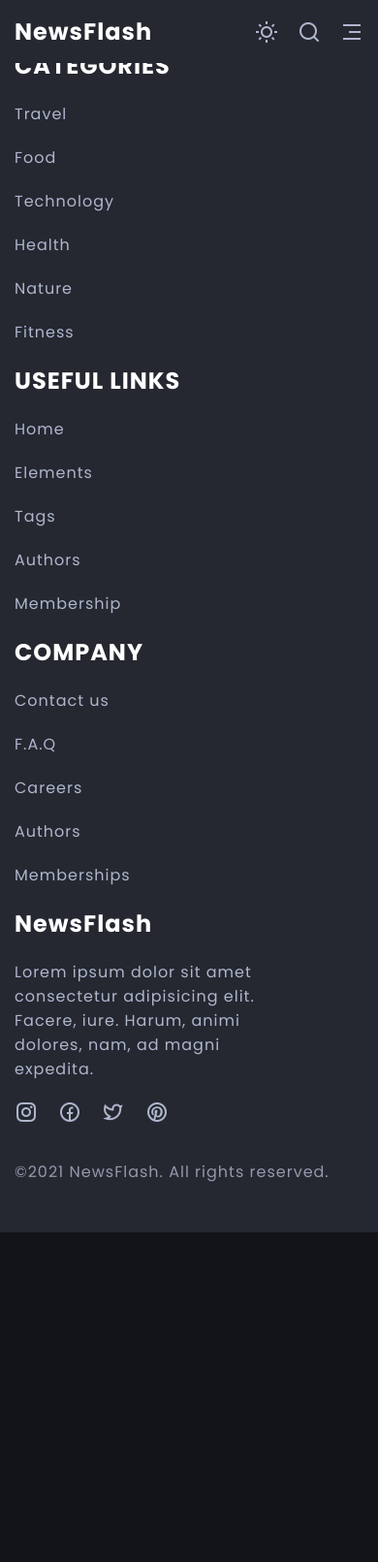
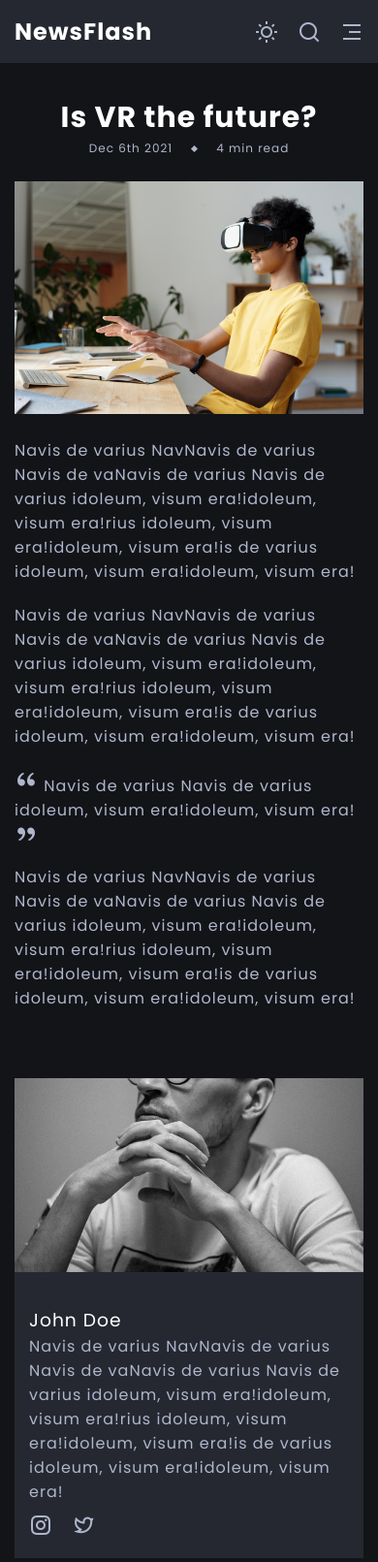
Before and after one commit to kabir0x23/NewsFlash, a plain HTML site: page post.html in a window 390 px wide. Shown: the top 1611 px of the page at 97% size. Before the commit the page ends 1271 px from the top, so only its background shows below. Drawn offline with nearby package versions, Linux system fonts and the light colour scheme.

Commit message:
blog-post

```diff
--- a/assets/css/main.css
+++ b/assets/css/main.css
@@ -586,7 +586,7 @@ body.light-theme {
 }
 
 /* Footer */
-.footer{
+.footer {
     background-color: var(--secondary-background-color);
 }
 
@@ -613,7 +613,7 @@ body.light-theme {
     opacity: .8;
 }
 
-.footer-list{
+.footer-list {
     flex-direction: column;
     align-items: flex-start;
 }
@@ -625,23 +625,102 @@ body.light-theme {
 }
 
 
-
 /* Scrollbar styles */
-::-webkit-scrollbar{
+::-webkit-scrollbar {
     width: 1rem;
 }
 
-::-webkit-scrollbar-track{
+::-webkit-scrollbar-track {
     background-color: #f1f1f1;
 }
-::-webkit-scrollbar-thumb{
+
+::-webkit-scrollbar-thumb {
     background-color: #3f4254;
 }
-::-webkit-scrollbar-thumb:hover{
+
+::-webkit-scrollbar-thumb:hover {
     background-color: #2e303b;
 }
 
 
 /* Blog post */
+.blog-post {
+    padding-bottom: 5rem;
+}
+
+.blog-post-data {
+    display: flex;
+    flex-direction: column;
+    align-items: center;
+    text-align: center;
+    padding-block: 2.5rem;
+}
+
+.blog-post-title {
+    font-size: clamp(3rem, 5vw, 6rem);
+}
+
+.blog-post-data .article-data {
+    margin-bottom: 2.5rem;
+}
+
+.blog-post-data .article-image {
+    width: 100%;
+    height: var(--item-min-height-sm);
+    object-fit: cover;
+    object-position: center 10%;
+}
+
+.blog-post-container .container {
+    max-width: 90rem;
+    padding: 0;
+    display: flex;
+    flex-direction: column;
+    gap: var(--gap);
+}
+
+.quote {
+    background-color: var(--secondary-background-color);
+    padding: 2.5rem;
+}
+
+.quote p {
+    font-style: italic;
+}
+
+.quote span i {
+    font-size: 3.5rem;
+}
+
+.author {
+    margin-top: 5rem;
+    gap: var(--gap);
+    background-color: var(--secondary-background-color)
+}
+
+.author-image-box{
+    position: relative;
+    height: var(--item-min-height-sm);
+}
+
+.author-about{
+    padding: 1.5rem;
+}
+
+.author-name{
+    color: var(--light-color);
+    font-weight: 400;
+}
+
+.author p {
+    max-width: 50rem;
+    margin-bottom: 1rem;
+}
+
+.author-about .social-media{
+    margin-top: auto;
+    margin-bottom: 0;
+}
+
 
 /* Media queries */
--- a/post.html
+++ b/post.html
@@ -97,6 +97,63 @@
 </div>
 <!-- Blog post -->
 
+<section class="blog-post section-header-offset">
+    <div class="blog-post-container container">
+        <div class="blog-post-data">
+            <h3 class="title blog-post-title">Is VR the future?</h3>
+            <div class="article-data">
+                <span>Dec 6th 2021</span>
+                <span class="article-data-spacer"></span>
+                <span>4 min read</span>
+            </div>
+            <img src="./assets/images/featured/featured-1.jpg" alt="" class="">
+
+        </div>
+        <div class="container">
+            <p>Navis de varius NavNavis de varius Navis de vaNavis de varius Navis de varius idoleum, visum era!idoleum,
+                visum era!rius idoleum, visum era!idoleum, visum era!is de varius idoleum, visum era!idoleum, visum
+                era!</p>
+            <p>Navis de varius NavNavis de varius Navis de vaNavis de varius Navis de varius idoleum, visum era!idoleum,
+                visum era!rius idoleum, visum era!idoleum, visum era!is de varius idoleum, visum era!idoleum, visum
+                era!</p>
+
+            <blockquote class="quoter">
+                <p>
+                    <span><i class="ri-double-quotes-l"></i></span> Navis de varius Navis de varius idoleum, visum
+                    era!idoleum, visum era!<span><i class="ri-double-quotes-r"></i></span>
+                </p>
+            </blockquote>
+
+            <p>Navis de varius NavNavis de varius Navis de vaNavis de varius Navis de varius idoleum, visum era!idoleum,
+                visum era!rius idoleum, visum era!idoleum, visum era!is de varius idoleum, visum era!idoleum, visum
+                era!</p>
+
+            <div class="author d-grid">
+                <div class="author-image-box">
+                    <img src="./assets/images/author.jpg" alt="" class="article-image">
+                </div>
+
+                <div class="author-about">
+                    <h3 class="author-name">John Doe</h3>
+                    <p>Navis de varius NavNavis de varius Navis de vaNavis de varius Navis de varius idoleum, visum
+                        era!idoleum, visum era!rius idoleum, visum era!idoleum, visum era!is de varius idoleum, visum
+                        era!idoleum, visum era!</p>
+
+                    <ul class="list social-media">
+                        <li class="list-item">
+                            <a href="#" class="list-link"><i class="ri-instagram-line"></i></a>
+                        </li>
+                        <li class="list-item">
+                            <a href="#" class="list-link"><i class="ri-twitter-line"></i></a>
+                        </li>
+                    </ul>
+                </div>
+            </div>
+        </div>
+
+    </div>
+</section>
+
 <!-- Footer -->
 <footer class="footer section">
     <div class="footer-container container d-grid">
@@ -105,7 +162,8 @@
             <a href="./index.html">
                 <h2 class="logo">NewsFlash</h2>
             </a>
-                <p class="company-description">Lorem ipsum dolor sit amet consectetur adipisicing elit. Facere, iure. Harum, animi dolores, nam, ad magni expedita.</p>
+            <p class="company-description">Lorem ipsum dolor sit amet consectetur adipisicing elit. Facere, iure. Harum,
+                animi dolores, nam, ad magni expedita.</p>
             <ul class="list social-media">
                 <li class="list-item">
                     <a href="#" class="list-link"><i class="ri-instagram-line"></i></a>
```
Lines whose indentation alone changed are shown as unchanged.
